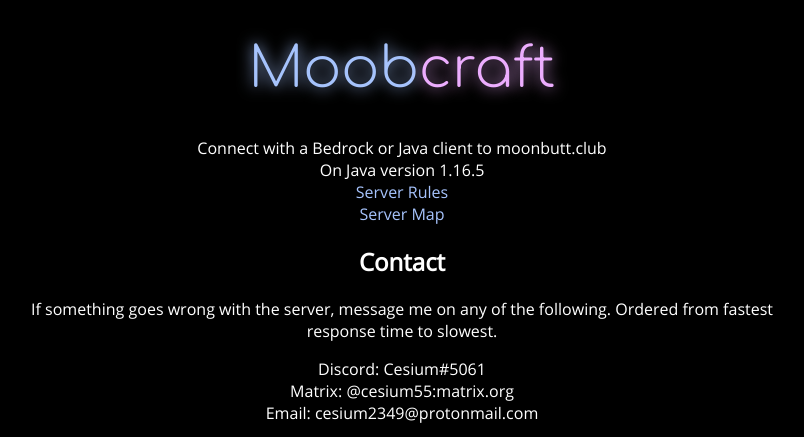
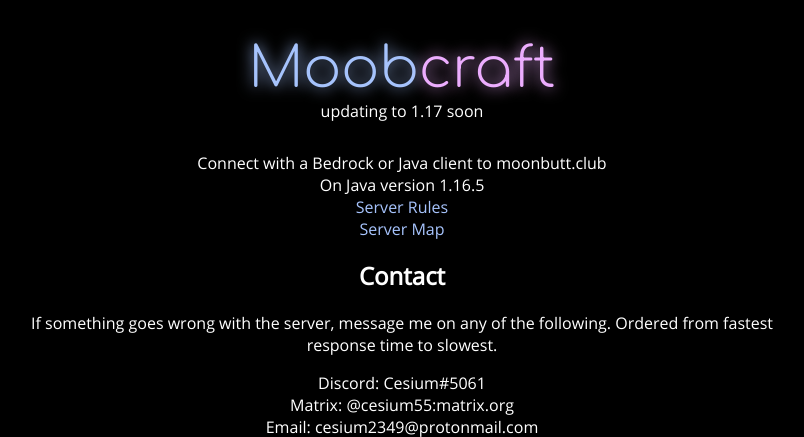
Before and after one commit to moobcraft/moonbutt.club, a PHP site: page / in a window 1280 px wide. Shown: the top 437 px of the page, without its empty margins (238-1042 px from the left). Run offline with PHP 8.4, Linux system fonts and the light colour scheme.

Commit message:
make header php, make header include a motd

```diff
--- a/beta.php
+++ b/beta.php
@@ -9,7 +9,7 @@
     <?php include($_SERVER['DOCUMENT_ROOT'].'/common/head-junk.html'); ?>
     </head>
     <body>
-	<?php include($_SERVER['DOCUMENT_ROOT'].'/common/header.html'); ?>
+	<?php include($_SERVER['DOCUMENT_ROOT'].'/common/header.php'); ?>
         <p>Connact using either Java or Bedrock!</p>
 	<p>On Java, just connect to moonbutt.club normally.
        <br>On Bedrock, connect to moonbutt.club but change the port to 42069.</p>
--- a/common/header.html
+++ b/common/header.php
@@ -1 +1,2 @@
 <h1><a href="/"><span class="moob">Moob</span><span class="craft">craft</span></a></h1>
+<p class=motd><?php readfile($_SERVER['DOCUMENT_ROOT'].'/common/motd.txt') ?></p>
--- /dev/null
+++ b/common/motd.txt
@@ -0,0 +1 @@
+updating to 1.17 soon
--- a/errors/403.php
+++ b/errors/403.php
@@ -7,7 +7,7 @@
         <link rel="stylesheet" href="/styles.css">
     </head>
     <body>
-	    <?php include($_SERVER['DOCUMENT_ROOT'].'/common/header.html'); ?>
+	    <?php include($_SERVER['DOCUMENT_ROOT'].'/common/header.php'); ?>
         <h2>403: Forbidden</h2>
         <p>are you snooping around? <a href="/">let's go back home</a></p>
     </body>
--- a/errors/404.php
+++ b/errors/404.php
@@ -7,7 +7,7 @@
         <link rel="stylesheet" href="/styles.css">
     </head>
     <body>
-	<?php include($_SERVER['DOCUMENT_ROOT'].'/common/header.html'); ?>
+	<?php include($_SERVER['DOCUMENT_ROOT'].'/common/header.php'); ?>
         <h2>404: Page not found</h2>
         <p>idfk how you got here, but <a href="/">here's the homepage</a> lol</p>
     </body>
--- a/errors/503.php
+++ b/errors/503.php
@@ -7,7 +7,7 @@
         <link rel="stylesheet" href="/styles.css">
     </head>
     <body>
-	    <?php include($_SERVER['DOCUMENT_ROOT'].'/common/header.html'); ?>
+	    <?php include($_SERVER['DOCUMENT_ROOT'].'/common/header.php'); ?>
         <h2>503: Service Unavailable</h2>
         <p>This is probably because the minecraft server is down, and stuff like analytics and the map rely on the server being online. <a href="/">let's go back home</a></p>
     </body>
--- a/index.php
+++ b/index.php
@@ -9,7 +9,7 @@
         <?php include($_SERVER['DOCUMENT_ROOT'].'/common/head-junk.html'); ?>
     </head>
     <body>
-	<?php include($_SERVER['DOCUMENT_ROOT'].'/common/header.html'); ?>
+	<?php include($_SERVER['DOCUMENT_ROOT'].'/common/header.php'); ?>
         <p>Connect with a Bedrock or Java client to <span class=ezHighlight>moonbutt.club</span><br>
         On Java version <span class=ezHighlight>1.16.5</span><br>
         <a href='/rules'>Server Rules</a><br>
--- a/rules.php
+++ b/rules.php
@@ -6,7 +6,7 @@
         <?php include($_SERVER['DOCUMENT_ROOT'].'/common/head-junk.html'); ?>
     </head>
     <body>
-	<?php include($_SERVER['DOCUMENT_ROOT'].'/common/header.html'); ?>
+	<?php include($_SERVER['DOCUMENT_ROOT'].'/common/header.php'); ?>
         <h2>Server Rules</h2>
         <h3>Don't be a dick</h3>
         <p>
--- a/styles.css
+++ b/styles.css
@@ -27,6 +27,11 @@ h1 {
     text-shadow: 0 0 15px;
     font-weight: 300;
     font-family: "Comfortaa";
+    margin-bottom: 0;
+}
+.motd {
+    margin-top: 0;
+    margin-bottom: 30px;
 }
 
 /* secondary header, used only for contact currently */
```
